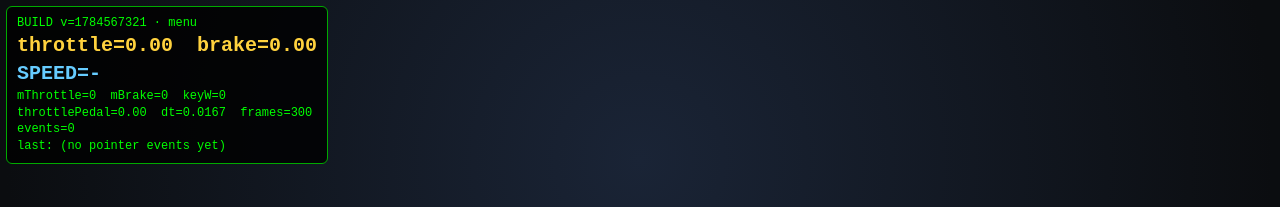
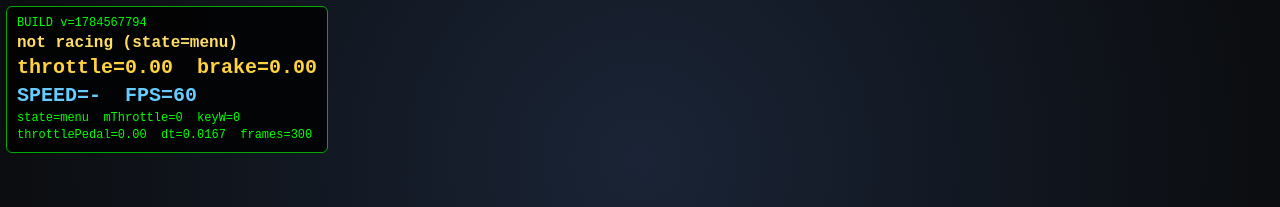
Before and after one commit to Xanboo78o/apex-racer, a website: page index.html in a window 1280 px wide. Shown: the top 207 px of the page. Drawn offline with nearby package versions, Linux system fonts and the light colour scheme.

Commit message:
Diagnostic: self-diagnosing verdict + live FPS (find why the frame loop stalls)
Adds a plain-English verdict line + FPS to the overlay so we can tell at a glance
whether the game is frame-throttled (unfocused window -> rAF slows -> dt caps ->
pedal barely charges and car crawls) vs a genuine throttle-not-applied case.

```diff
--- a/index.html
+++ b/index.html
@@ -115,10 +115,10 @@
 
 <script src="js/three.min.js"></script>
 <script src="https://cdn.jsdelivr.net/npm/@supabase/supabase-js@2"></script>
-<script src="js/config.js?v=1784567321"></script>
-<script src="js/tracks.js?v=1784567321"></script>
-<script src="js/pair.js?v=1784567321"></script>
-<script src="js/main.js?v=1784567321"></script>
+<script src="js/config.js?v=1784567794"></script>
+<script src="js/tracks.js?v=1784567794"></script>
+<script src="js/pair.js?v=1784567794"></script>
+<script src="js/main.js?v=1784567794"></script>
 <script>window.resumeGameBtn = () => resumeGame();</script>
 </body>
 </html>
--- a/js/main.js
+++ b/js/main.js
@@ -1501,16 +1501,32 @@ function renderDiag() {
       + 'font:12px/1.4 monospace;padding:8px 10px;border:1px solid #0a0;border-radius:6px;white-space:pre;pointer-events:none;max-width:90vw';
     document.body.appendChild(_diagEl);
   }
+  // rolling FPS over ~0.5s (performance.now is allowed in the browser)
+  const t = performance.now();
+  DIAG._fc = (DIAG._fc || 0) + 1;
+  if (DIAG._ft === undefined) DIAG._ft = t;
+  if (t - DIAG._ft >= 500) { DIAG.fps = Math.round(DIAG._fc * 1000 / (t - DIAG._ft)); DIAG._fc = 0; DIAG._ft = t; }
+  const fps = DIAG.fps || 0;
+
   const src = (document.querySelector('script[src*="main.js"]') || {}).src || '';
   const ver = (src.match(/v=(\d+)/) || [])[1] || '?';
   const spd = player ? Math.round(Math.hypot(player.velX, player.velZ) * 3.6 * SPEED_DISPLAY_SCALE) : '-';
+
+  // plain-English self-diagnosis
+  let verdict, vcolor;
+  if (fps > 0 && fps < 20) { verdict = `⚠ RUNNING SLOW — ${fps} FPS. Click this window to focus it!`; vcolor = '#f66'; }
+  else if (state === 'countdown') { verdict = 'countdown… (waiting for GO)'; vcolor = '#fd6'; }
+  else if (state !== 'race' && state !== 'tt') { verdict = 'not racing (state=' + state + ')'; vcolor = '#fd6'; }
+  else if ((DIAG.thr || 0) > 0.5 && spd < 8) { verdict = '⚠ throttle ON but not moving — screenshot this'; vcolor = '#f66'; }
+  else { verdict = `OK — ${fps} FPS`; vcolor = '#6f6'; }
+
   _diagEl.innerHTML =
-    `BUILD v=${ver} · ${state}\n`
+    `BUILD v=${ver}\n`
+    + `<b style="font-size:16px;color:${vcolor}">${verdict}</b>\n`
     + `<b style="font-size:20px;color:#ffd23e">throttle=${(DIAG.thr || 0).toFixed(2)}  brake=${(DIAG.brk || 0).toFixed(2)}</b>\n`
-    + `<b style="font-size:20px;color:#6cf">SPEED=${spd}</b>\n`
-    + `mThrottle=${mouseThrottle ? 1 : 0}  mBrake=${mouseBrake ? 1 : 0}  keyW=${keys['w'] ? 1 : 0}\n`
-    + `throttlePedal=${(throttlePedal || 0).toFixed(2)}  dt=${DIAG.dt}  frames=${DIAG.frames}\n`
-    + `events=${DIAG.n}\nlast: ${DIAG.last}`;
+    + `<b style="font-size:20px;color:#6cf">SPEED=${spd}  FPS=${fps}</b>\n`
+    + `state=${state}  mThrottle=${mouseThrottle ? 1 : 0}  keyW=${keys['w'] ? 1 : 0}\n`
+    + `throttlePedal=${(throttlePedal || 0).toFixed(2)}  dt=${DIAG.dt}  frames=${DIAG.frames}`;
 }
 function loop() {
   requestAnimationFrame(loop);
```
Also changed, not shown: phone.html (+2 -2 lines).
